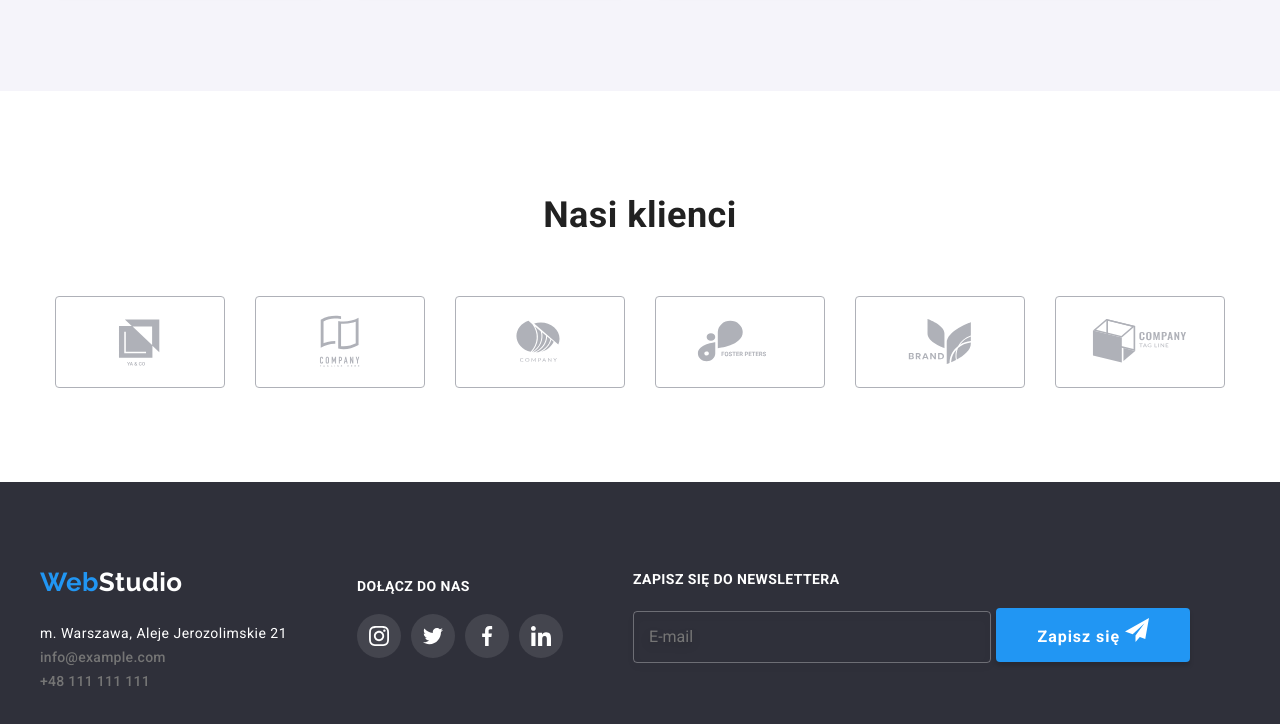
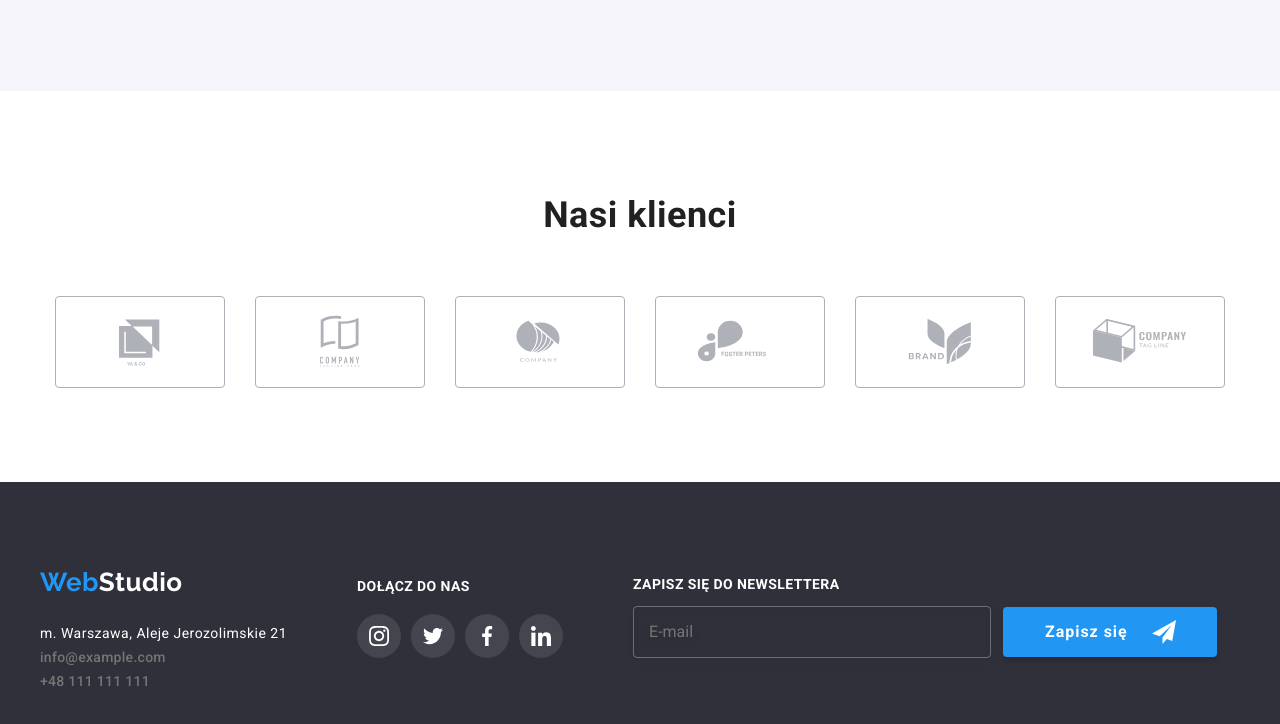
Before and after one commit to furnalis/goit-markup-hw-07, a plain HTML site: page index.html in a window 1280 px wide. Shown: the part 2286-3010 px from the top of the page. Drawn offline with nearby package versions, Linux system fonts and the light colour scheme.

Commit message:
https://github.com/furnalis/goit-markup-hw-07.git

```diff
--- a/sass/components/_footer.scss
+++ b/sass/components/_footer.scss
@@ -90,7 +90,7 @@
     letter-spacing: 0.03em;
     text-transform: uppercase;
     color: $firstcolor;
-    margin-bottom: 20px;
+    margin-bottom: 13px;
   }
 
   &__btn {
@@ -104,6 +104,9 @@
     border: none;
     border-radius: 4px;
     fill: $firstcolor;
+    display: flex;
+    align-items: center;
+    gap: 24px;
   }
   &__btn:is(:hover, :focus) {
     color: $secondcolor;
--- a/sass/components/_subscribe.scss
+++ b/sass/components/_subscribe.scss
@@ -1,4 +1,7 @@
 .subscribe {
+  display: flex;
+  align-items: center;
+  gap: 12px;
   &__btn {
     gap: 24px;
     fill: $firstcolor;
```
Also changed, not shown: css/main.min.css, 1 other file.
